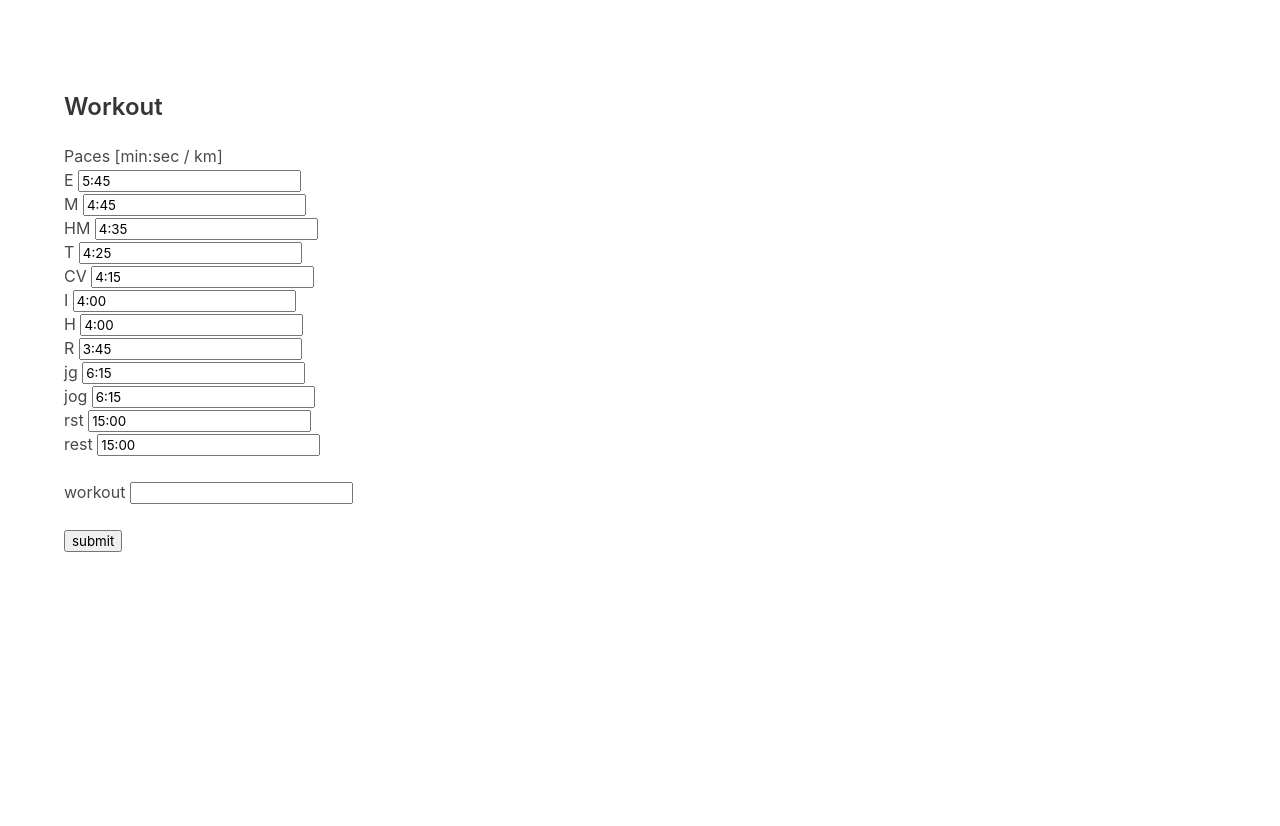
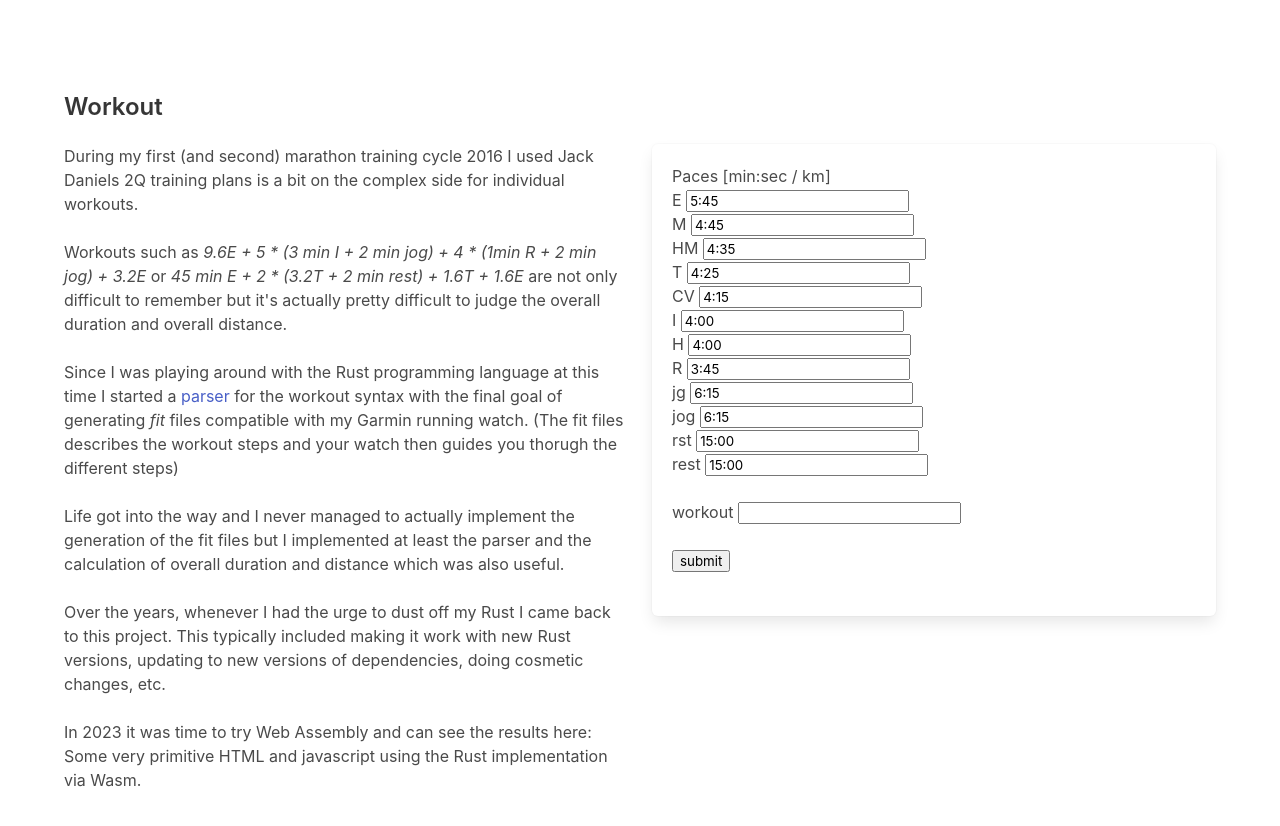
Before and after one commit to bernh/bernh.github.io, a plain HTML site: page docs/workout.html in a window 1280 px wide. Shown: the part 116-942 px from the top of the page. Before the commit the page ends 800 px from the top, so only its background shows below. Drawn offline with nearby package versions, Linux system fonts and the light colour scheme.

Commit message:
add some explanations to workout

```diff
--- a/docs/workout.html
+++ b/docs/workout.html
@@ -58,6 +58,49 @@
 
         <h2 class="title is-4">Workout</h2>
 
+        <div class="columns">
+          <div class="column">
+
+            <div class="block">
+              During my first (and second) marathon training cycle 2016 I used Jack Daniels 2Q training plans
+              is a bit on the complex side for individual workouts.
+            </div>
+
+            <div class="block">
+              Workouts such as <i>9.6E + 5 * (3 min I + 2 min jog) + 4 * (1min R + 2 min jog) + 3.2E</i>
+              or  <i>45 min E + 2 * (3.2T + 2 min rest) + 1.6T + 1.6E</i> are not only difficult to remember
+              but it's actually pretty difficult to judge the overall duration and overall distance.
+            </div>
+
+            <div class="block">
+              Since I was playing around with the Rust programming language at this time I started a
+              <a href="https://github.com/bernh/workout">parser</a> for the workout syntax with the final goal
+              of generating <i>fit</i> files compatible with my Garmin running watch. (The fit files describes the
+              workout steps and your watch then guides you thorugh the different steps)
+            </div>
+
+            <div class="block">
+              Life got into the way and I never managed to actually implement the generation of the fit files
+              but I implemented at least the parser and the calculation of overall duration and distance which was
+              also useful.
+            </div>
+
+            <div class="block">
+              Over the years, whenever I had the urge to dust off my Rust I came back to this project. This typically
+              included making it work with new Rust versions, updating to new versions of dependencies, doing cosmetic
+              changes, etc.
+            </div>
+
+            <div class="block">
+              In 2023 it was time to try Web Assembly and can see the results here: Some very primitive HTML and javascript
+              using the Rust implementation via Wasm.
+            </div>
+
+          </div>
+
+
+          <div class="column">
+            <div class="box">
               <form id="paces">
                 Paces [min:sec / km] <br>
                 E <input type="text" id ="E" value="5:45"> <br>
@@ -78,7 +121,10 @@
                 <input type="button" id="submitbutton" value="submit"> <br>
                 <br>
               </form>
+            </div>
 
+          </div>
+        </div>
       </div>
     </section>
   </body>
```
Lines whose indentation alone changed are shown as unchanged.
